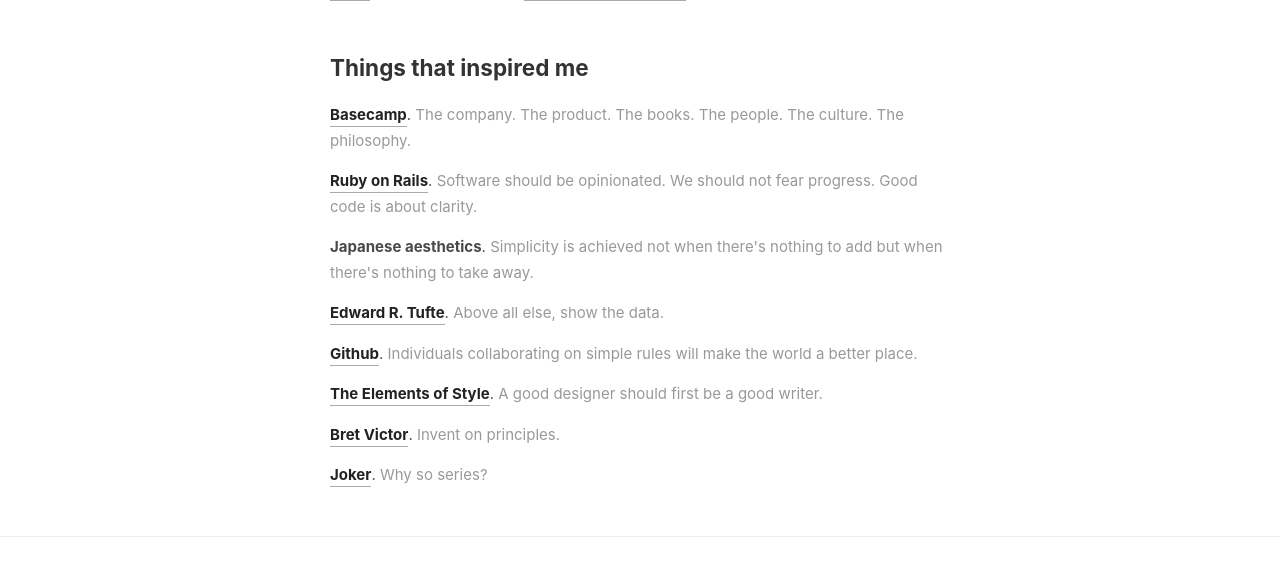
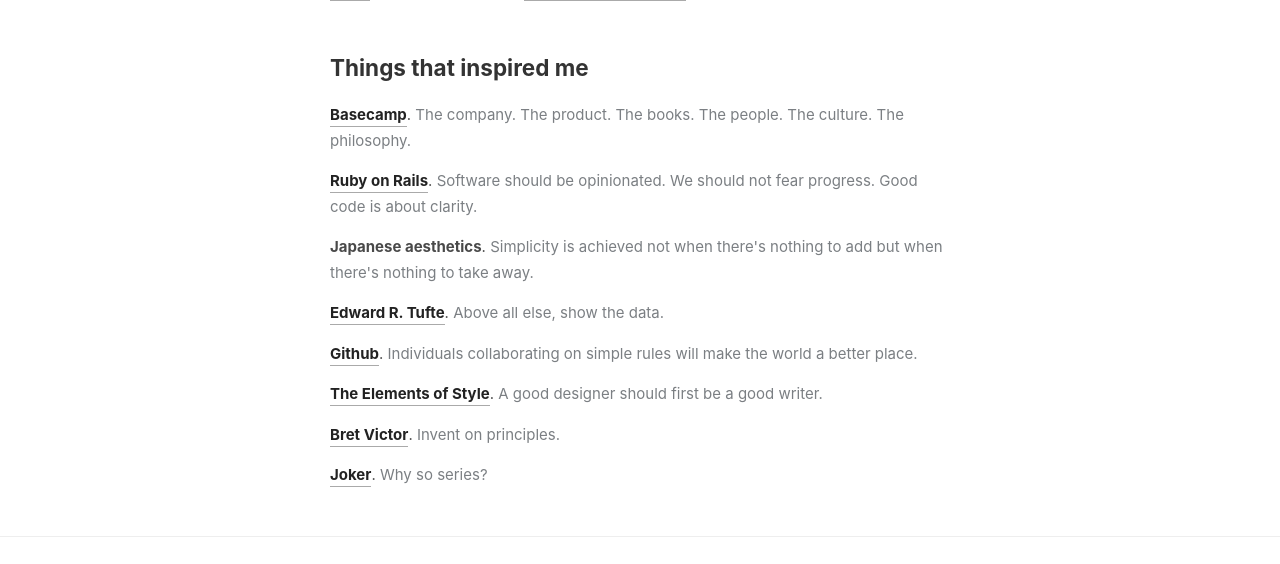
Before and after one commit to lvterry/lvterry.github.io, a Jekyll site: the page built from index.html, in a window 1280 px wide. Shown: the part 241-805 px from the top of the page. Built offline with Jekyll 4.4.1, drawn with Linux system fonts in a browser that asks for light colours.

Commit message:
tweak style

```diff
--- a/assets/css/style.css
+++ b/assets/css/style.css
@@ -47,8 +47,8 @@
 }
 
 nav a.current {
-  color: #2a2a2a;
-  border-bottom: 1px solid #2a2a2a;
+  color: #333;
+  border-bottom: 1px solid #333;
 }
 
 p {
@@ -61,12 +61,12 @@
 }
 
 .weak {
-	color: #999;
+	color: #7b7f83;
 }
 
 dd {
 	margin: 12px 0 0 0;
-  color: #828a92;
+  color: #7b7f83;
 }
 
 dt {
```
